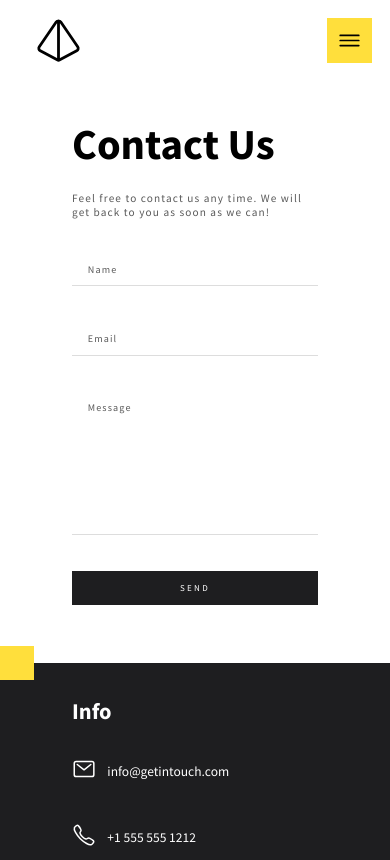
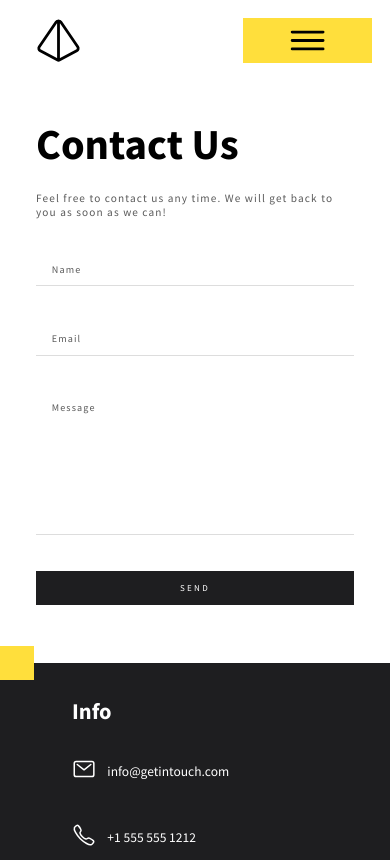
Before and after one commit to leonardomeza87/contact-form, a plain HTML site: page index.html in a window 390 px wide. Shown: the top 860 px of the page. Drawn offline with Linux system fonts and the light colour scheme.

Commit message:
Visual fixes

```diff
--- a/scss/_components.scss
+++ b/scss/_components.scss
@@ -118,6 +118,7 @@ form {
 
   .menu-icon {
     height: 2.5rem;
+    width: 100%;
     background-color: $yellow;
     display: flex;
     justify-content: center;
--- a/scss/_layout.scss
+++ b/scss/_layout.scss
@@ -68,6 +68,10 @@ body {
     flex-direction: row;
     justify-content: space-between;
     align-items: center;
+
+    .menu-icon {
+      width: 40%;
+    }
   }
   .social {
     flex-direction: row;
@@ -136,3 +140,11 @@ body {
     padding: 1.875rem 4rem;
   }
 }
+
+@media screen and (max-width: 420px) {
+  .form {
+    form {
+      padding: 0 2rem;
+    }
+  }
+}
```
Also changed, not shown: css/main.css, 1 other file.
